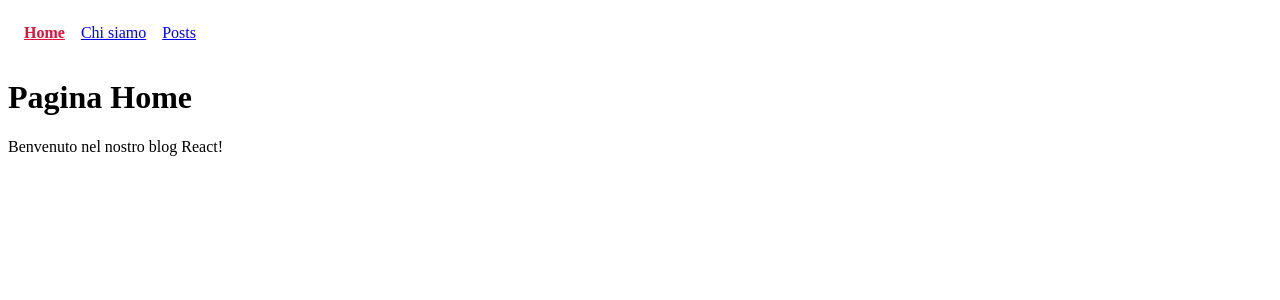
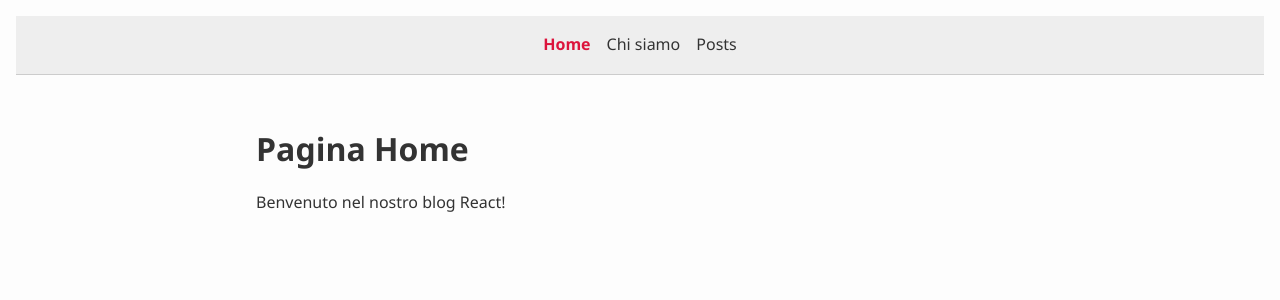
Before and after one commit to Fabio-Bianco/react-router, a React (Vite) app: page / in a window 1280 px wide. Shown: the top 300 px of the page. Built offline with nearby package versions, Linux system fonts and the light colour scheme.

Commit message:
style: add base global styling with App.css

```diff
--- /dev/null
+++ b/src/App.css
@@ -0,0 +1,66 @@
+/* App.css - Stile generale per tutta l'app */
+
+* {
+    box-sizing: border-box;
+    margin: 0;
+    padding: 0;
+  }
+
+  body {
+    font-family: 'Segoe UI', Tahoma, Geneva, Verdana, sans-serif;
+    background-color: #fdfdfd;
+    color: #333;
+    line-height: 1.6;
+    padding: 1rem;
+  }
+
+  /* Header/Navbar */
+  nav {
+    background-color: #eee;
+    padding: 1rem;
+    display: flex;
+    gap: 1rem;
+    justify-content: center;
+    border-bottom: 1px solid #ccc;
+  }
+
+  nav a {
+    text-decoration: none;
+    color: #333;
+    font-weight: 500;
+  }
+
+  nav a.active {
+    color: crimson;
+    font-weight: bold;
+  }
+
+  /* Layout Main */
+  main {
+    max-width: 800px;
+    margin: 2rem auto;
+    padding: 1rem;
+  }
+
+  /* Post list */
+  ul {
+    list-style-type: none;
+    padding: 0;
+  }
+
+  li {
+    background-color: #f9f9f9;
+    padding: 1rem;
+    margin-bottom: 1rem;
+    border: 1px solid #ddd;
+    border-radius: 8px;
+  }
+
+  h1 {
+    font-size: 2rem;
+    margin-bottom: 1rem;
+  }
+
+  h3 {
+    margin-bottom: 0.5rem;
+  }
--- a/src/App.jsx
+++ b/src/App.jsx
@@ -3,6 +3,7 @@ import Layout from './components/Layout';
 import Home from './pages/Home';
 import ChiSiamo from './pages/ChiSiamo';
 import Posts from './pages/Posts';
+import './App.css';
 
 const App = () => {
   return (
```
